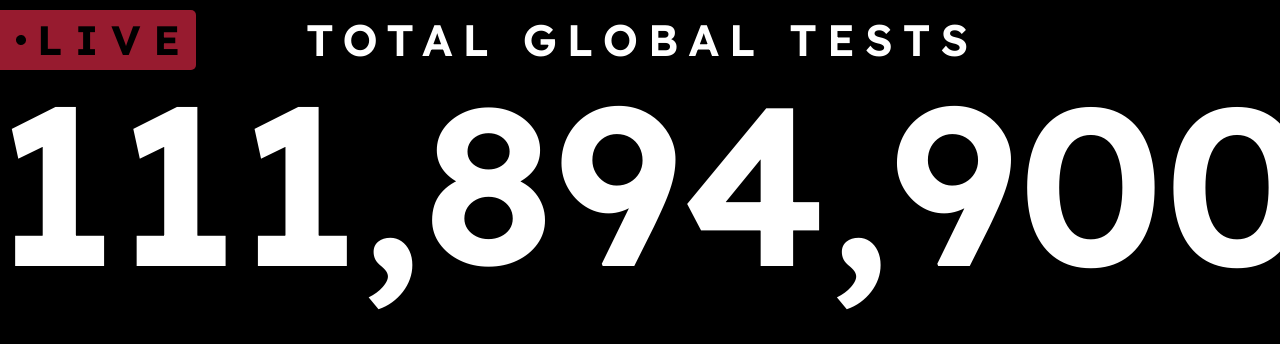
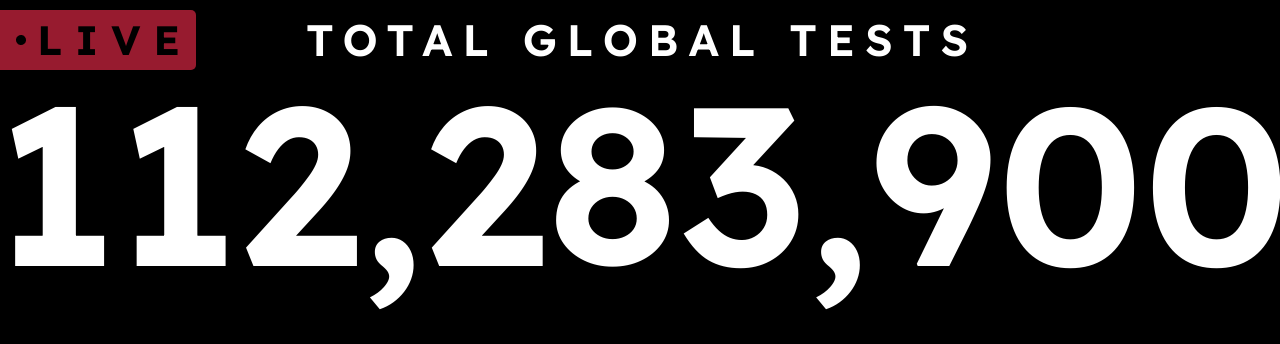
Before and after one commit to kateiscoding/IBUtest, a React (Create React App) app: page / in a window 1280 px wide. Shown: the part 180-524 px from the top of the page. Built offline with nearby package versions, Linux system fonts and the light colour scheme.

Commit message:
feat: changed count

```diff
--- a/src/components/PhaseOne.jsx
+++ b/src/components/PhaseOne.jsx
@@ -24,7 +24,7 @@ function FirstComponent() {
 					</div>
 					{/* <p>110,000,378</p> */}
 				</div>
-				<CountUp start={100000000} end={111894900} duration={3} />
+				<CountUp start={100000000} end={112283900} duration={3} />
 			</Counter>
 			<FlagContainer />
 		</PhaseOne>
--- a/src/components/PhaseTwo.jsx
+++ b/src/components/PhaseTwo.jsx
@@ -265,7 +265,7 @@ function SecondComponent() {
 				</ImageContainer>
 			</HistoryLayout>
 
-			<img src={finalphase2} alt='final' />
+			{/* <img src={finalphase2} alt='final' /> */}
 		</PhaseTwo>
 	);
 }
--- a/src/components/pages/main/MainPage.jsx
+++ b/src/components/pages/main/MainPage.jsx
@@ -38,12 +38,12 @@ function MainPage() {
 			{/* <ImageContainer>
 				<FinalImage src={Final} alt='final-image' />
 			</ImageContainer> */}
-			<FirstComponent />
+			{/* <FirstComponent /> */}
 			{/* <SecondComponent /> */}
 			{/* <HistoryComponentImage /> */}
 			{/* 컴포넌트 10초 단위로 돌리기 */}
-			{/* {currentComponent === 1 && <FirstComponent />}
-			{currentComponent === 2 && <SecondComponent />} */}
+			{currentComponent === 1 && <FirstComponent />}
+			{currentComponent === 2 && <SecondComponent />}
 			{/* {currentComponent === 3 && <ThirdComponent />}
 			{currentComponent === 4 && <FourthComponent />} */}
 			<Earth />
```
